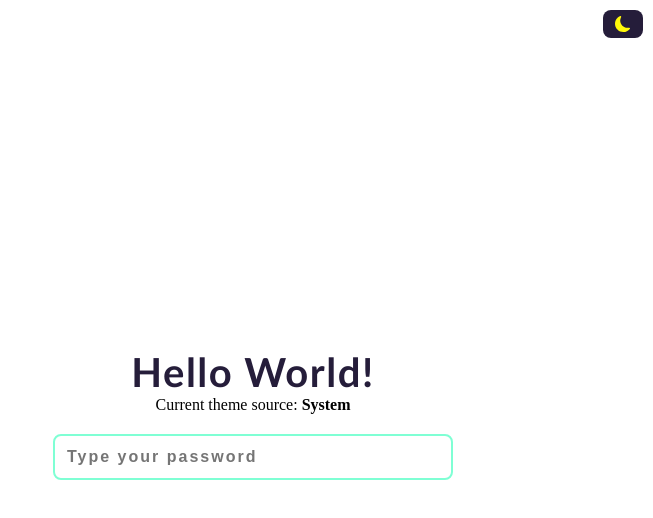
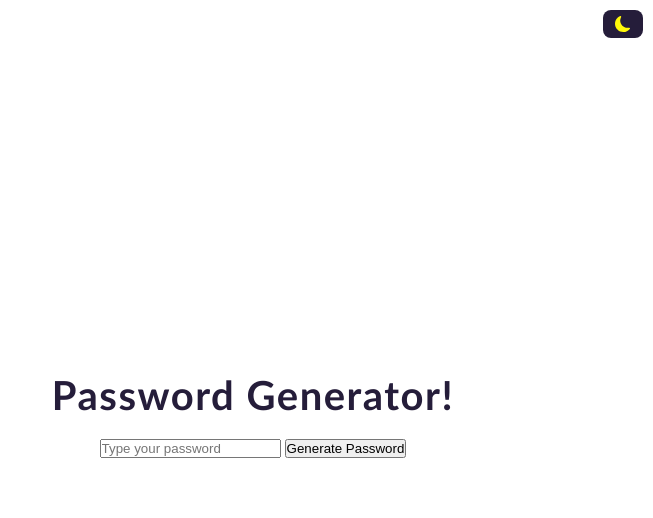
Before and after one commit to andrii-bohdan/electron-password-generator, an Electron app: page index.html in a window 800 px wide. Shown: the whole page, without its empty margins (147-800 px from the left). Drawn offline with Linux system fonts and the light colour scheme.

Commit message:
feat(index): html/css

```diff
--- a/index.html
+++ b/index.html
@@ -8,6 +8,7 @@
       content="script-src 'self' 'unsafe-inline';"
     />
     <link rel="stylesheet" href="./css/style.css" />
+    <script defer src="src/render.js"></script>
   </head>
   <body>
     <div class="wrapper">
@@ -25,7 +26,6 @@
               d="M6 .278a.768.768 0 0 1 .08.858 7.208 7.208 0 0 0-.878 3.46c0 4.021 3.278 7.277 7.318 7.277.527 0 1.04-.055 1.533-.16a.787.787 0 0 1 .81.316.733.733 0 0 1-.031.893A8.349 8.349 0 0 1 8.344 16C3.734 16 0 12.286 0 7.71 0 4.266 2.114 1.312 5.124.06A.752.752 0 0 1 6 .278z"
             />
           </svg>
-
           <svg
             xmlns="http://www.w3.org/2000/svg"
             width="16"
@@ -41,19 +41,22 @@
         </button>
       </div>
       <div class="container">
-        <h1 class="main_title">Hello World!</h1>
-        <p>Current theme source: <strong id="theme-source">System</strong></p>
+        <h1 class="main_title">Password Generator!</h1>
 
         <div class="input_wrapper">
           <input
             type="text"
-            class="input__field"
+            class="input__password"
             placeholder="Type your password"
           />
+          <button class="btn__generate_pwd" id="btn_generate">
+            Generate Password
+          </button>
+          <div class="generate_password_container">
+            <span class="generate_password_title"></span>
+          </div>
         </div>
       </div>
     </div>
-
-    <script src="src/render.js"></script>
   </body>
 </html>
```
